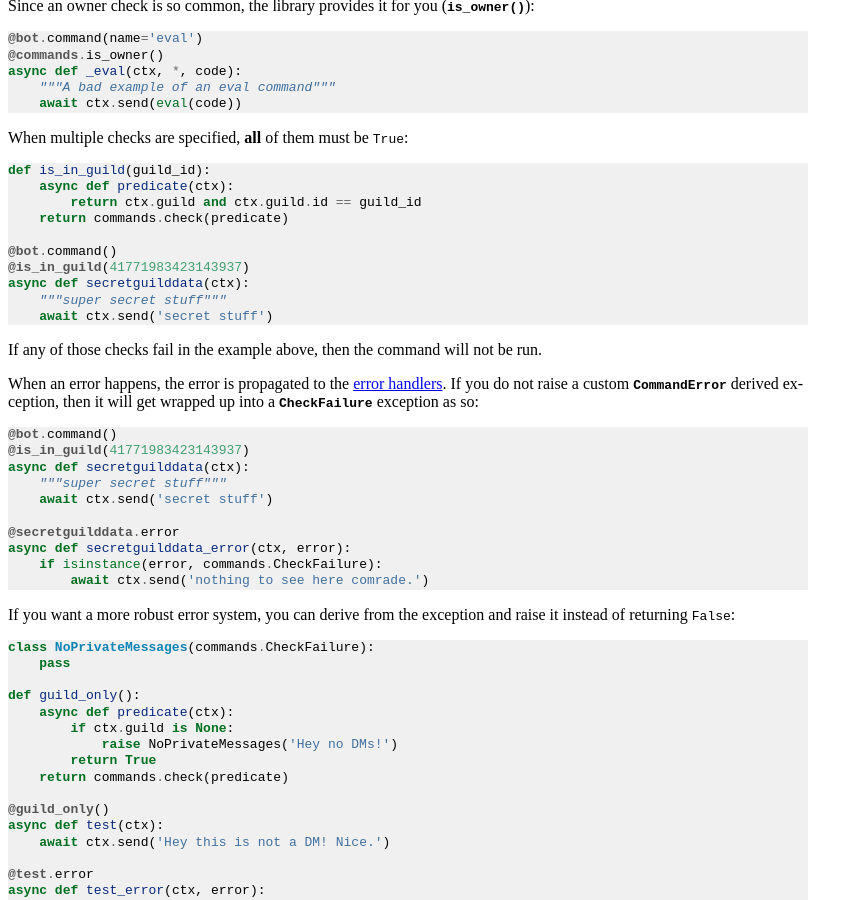
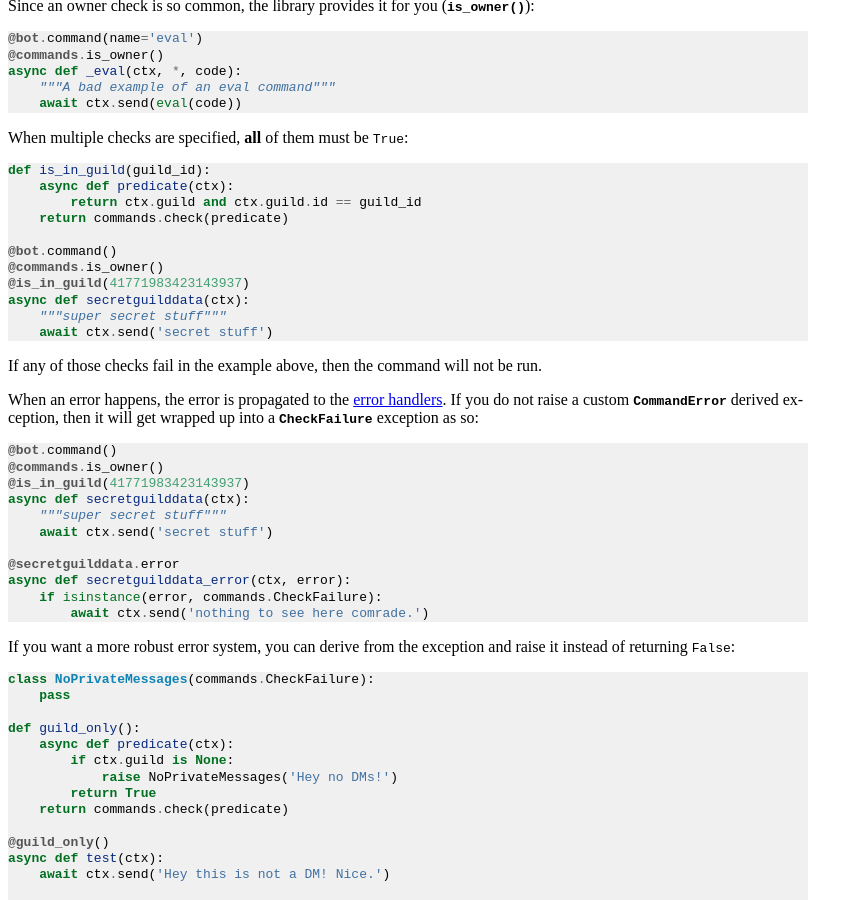
Before and after one commit to Rapptz/discord.py, a Sphinx documentation site: the page built from docs/ext/commands/commands.rst, in a window 1280 px wide and 900 px high, scrolled down 10575 px. Shown: the whole window, without its empty margins (0-863 px from the left). Built offline with Sphinx 7.4.7, drawn with Linux system fonts in a browser that asks for light colours.

Commit message:
Actually use multiple checks in the examples for checks.

```diff
--- a/docs/ext/commands/commands.rst
+++ b/docs/ext/commands/commands.rst
@@ -653,6 +653,7 @@ When multiple checks are specified, **all** of them must be ``True``:
         return commands.check(predicate)
 
     @bot.command()
+    @commands.is_owner()
     @is_in_guild(41771983423143937)
     async def secretguilddata(ctx):
         """super secret stuff"""
@@ -667,6 +668,7 @@ raise a custom :exc:`~ext.commands.CommandError` derived exception, then it will
 .. code-block:: python3
 
     @bot.command()
+    @commands.is_owner()
     @is_in_guild(41771983423143937)
     async def secretguilddata(ctx):
         """super secret stuff"""
```
